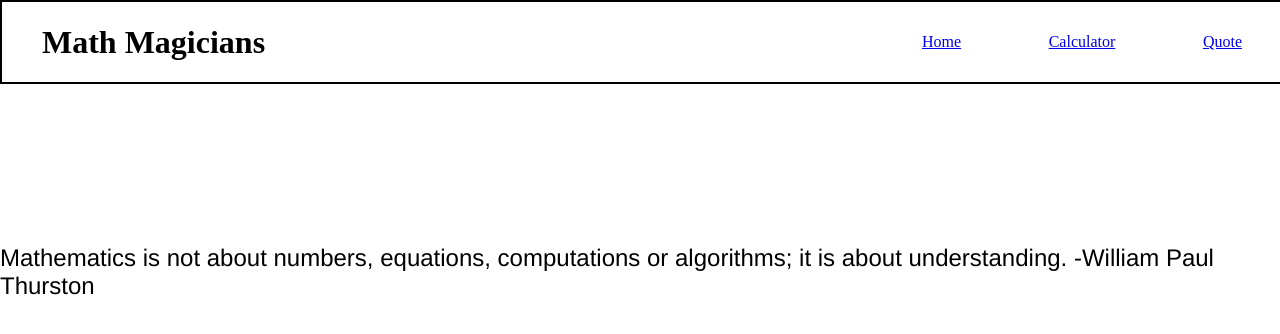
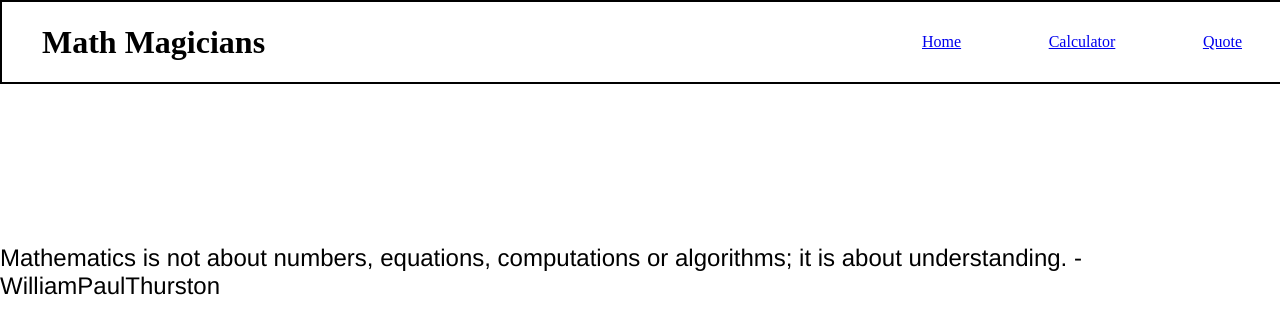
Before and after one commit to huzaifakhan0308/daily-updates, a React (Create React App) app: page /Quote in a window 1280 px wide. Shown: the top 334 px of the page. Built offline with nearby package versions, Linux system fonts and the light colour scheme; the HTML template or start-up script is replaced by a standard one.

Commit message:
new changes

```diff
--- a/src/components/quote.jsx
+++ b/src/components/quote.jsx
@@ -5,7 +5,7 @@ export default function quote() {
   return (
     <div className="qoute-page-container">
       Mathematics is not about numbers, equations, computations or algorithms;
-      it is about understanding. -William Paul Thurston
+      it is about understanding. -WilliamPaulThurston
     </div>
   );
 }
```
